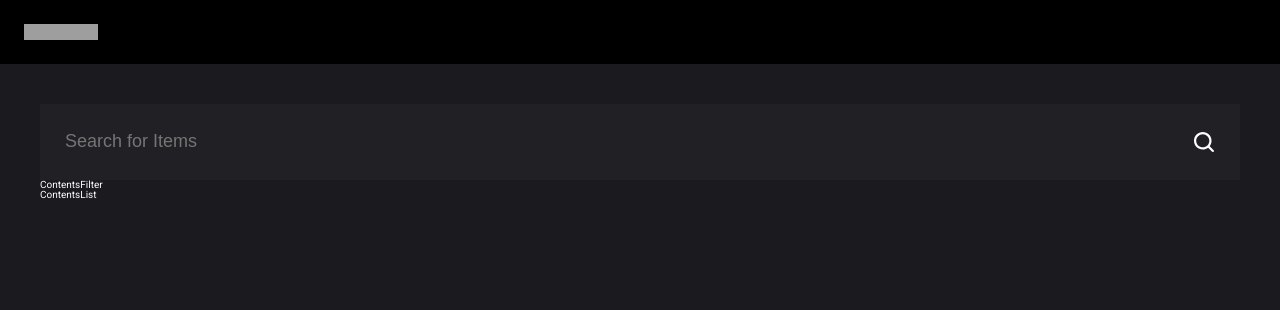
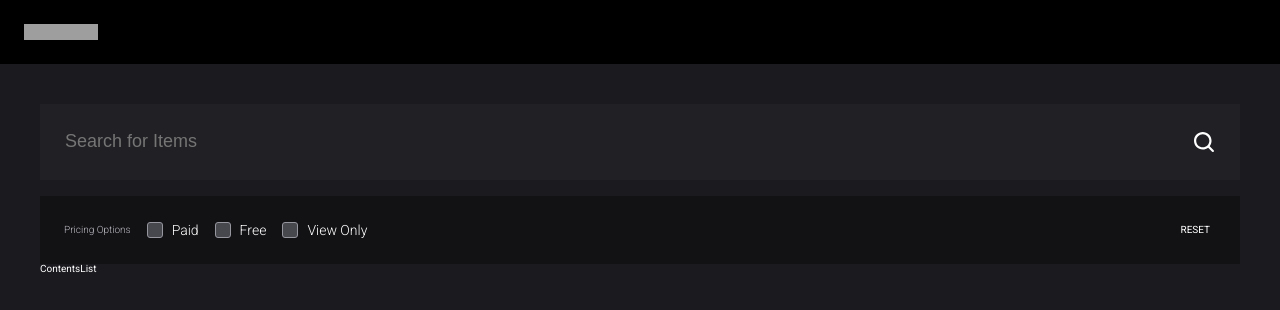
Before and after one commit to thehue/store-contents-page, a React app: page / in a window 1280 px wide. Shown: the top 310 px of the page. Built offline with nearby package versions, Linux system fonts and the light colour scheme; grey boxes are pictures that could not be loaded.

Commit message:
feat: ContentsFilter UI 컴포넌트 추가

```diff
--- a/src/components/contents/ContentsFilter/index.tsx
+++ b/src/components/contents/ContentsFilter/index.tsx
@@ -1,3 +1,125 @@
+import styled from 'styled-components';
+
 export default function ContentsFilter() {
-  return <div>ContentsFilter</div>;
+  return (
+    <ContentsFilterBlock>
+      <Title>Pricing Options</Title>
+      <CheckboxGroup>
+        <CheckboxContainer>
+          Paid
+          <input type="checkbox" />
+          <Checkmark />
+        </CheckboxContainer>
+        <CheckboxContainer>
+          Free
+          <input type="checkbox" />
+          <Checkmark />
+        </CheckboxContainer>
+        <CheckboxContainer>
+          View Only
+          <input type="checkbox" />
+          <Checkmark />
+        </CheckboxContainer>
+      </CheckboxGroup>
+      <ResetButton>RESET</ResetButton>
+    </ContentsFilterBlock>
+  );
 }
+
+const ContentsFilterBlock = styled.div`
+  display: flex;
+  align-items: center;
+  padding-left: 24px;
+  margin-top: 16px;
+  background-color: #121215;
+  height: 68px;
+  position: relative;
+`;
+
+const Title = styled.span`
+  color: rgb(191, 191, 198);
+  font-family: inherit;
+  font-size: 1rem;
+  line-height: 16px;
+  font-weight: 300;
+`;
+
+const CheckboxGroup = styled.div`
+  display: flex;
+  padding-left: 16px;
+
+  label + label {
+    margin-left: 16px;
+  }
+`;
+
+const CheckboxContainer = styled.label`
+  display: block;
+  position: relative;
+  padding-left: 25px;
+  cursor: pointer;
+  font-size: 1.4rem;
+  font-weight: 300;
+  -webkit-user-select: none;
+  -moz-user-select: none;
+  -ms-user-select: none;
+  user-select: none;
+
+  input {
+    position: absolute;
+    opacity: 0;
+    cursor: pointer;
+    height: 0;
+    width: 0;
+  }
+
+  input:checked ~ span {
+    background-color: rgb(66, 205, 221);
+    border: none;
+  }
+
+  input:checked ~ span:after {
+    display: block;
+  }
+
+  span:after {
+    left: 5px;
+    top: 0px;
+    width: 5px;
+    height: 10px;
+    border: solid #121215;
+    border-width: 0 2px 2px 0;
+    -webkit-transform: rotate(45deg);
+    -ms-transform: rotate(45deg);
+    transform: rotate(45deg);
+  }
+`;
+
+const Checkmark = styled.span`
+  position: absolute;
+  top: -1px;
+  left: 0;
+  height: 16px;
+  width: 16px;
+  border-radius: 3px;
+  border: 1px solid rgb(150, 150, 159);
+  background-color: rgb(71, 71, 78);
+  box-sizing: border-box;
+
+  &:after {
+    content: '';
+    position: absolute;
+    display: none;
+  }
+`;
+
+const ResetButton = styled.button`
+  position: absolute;
+  right: 24px;
+  background: transparent;
+  outline: none;
+  cursor: pointer;
+  color: rgb(255, 255, 255);
+  border: none;
+  font: inherit;
+`;
--- a/src/lib/styles/GlobalStyle.tsx
+++ b/src/lib/styles/GlobalStyle.tsx
@@ -129,6 +129,7 @@ const GlobalStyle = createGlobalStyle`
     background-color: rgb(26, 26, 31);
     color: rgb(255, 255, 255);
     font-size: 10px;
+    min-width: 768px;
   }
   .blind{
     position: absolute;
```
